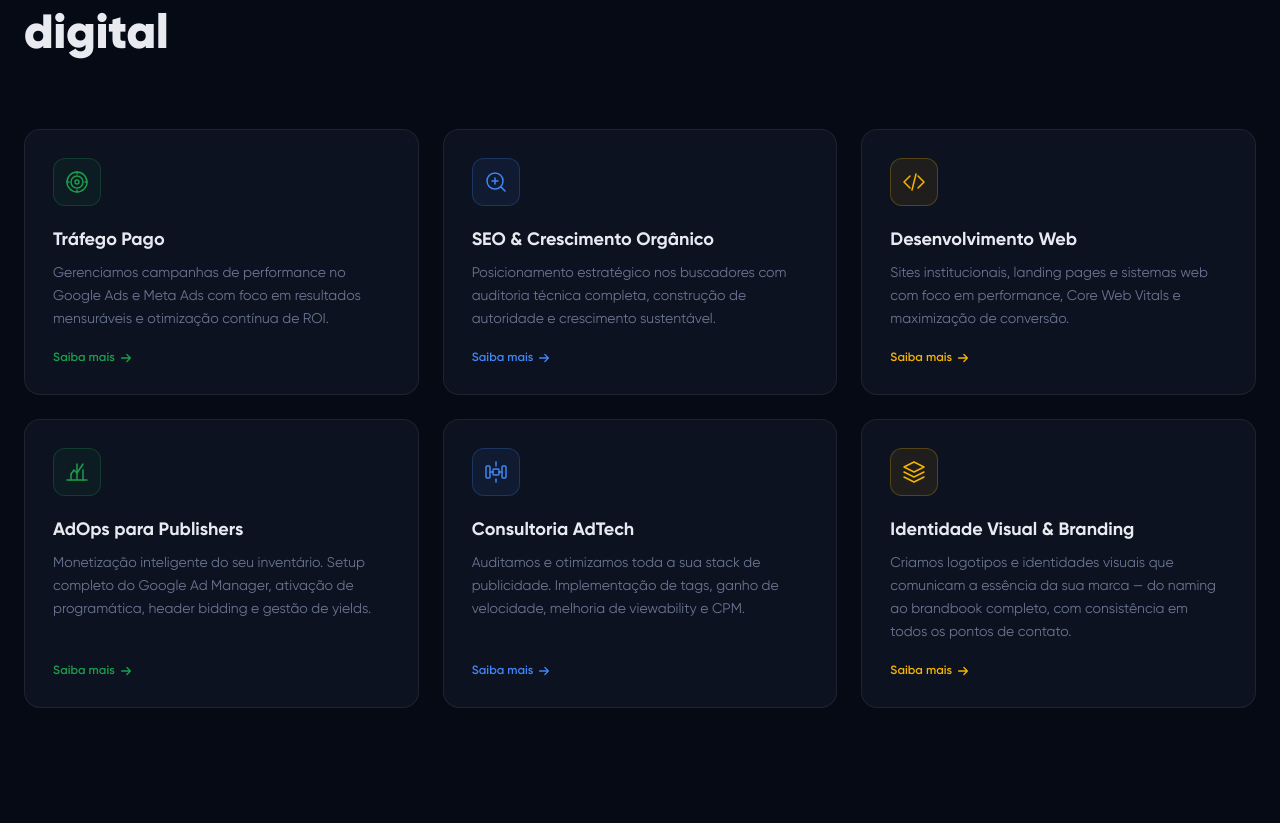
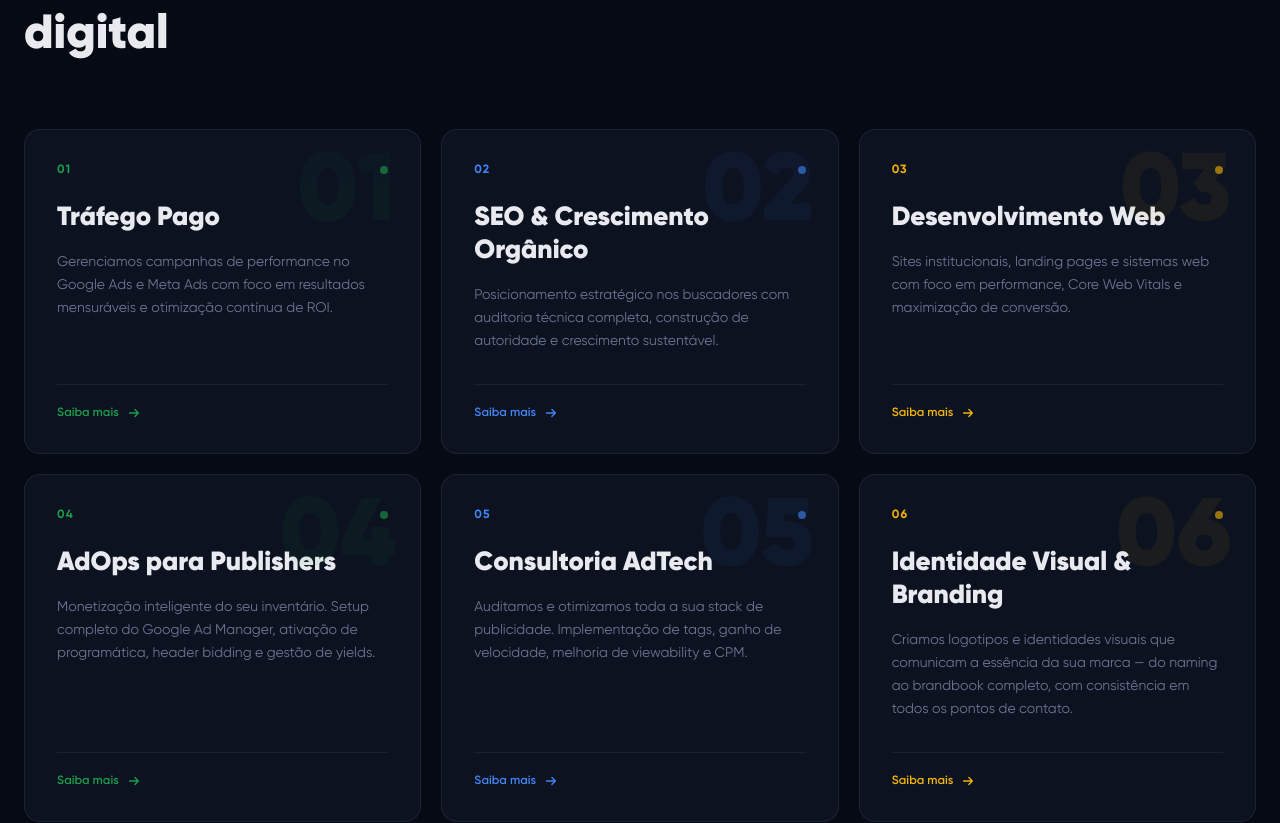
Before and after one commit to luciano2000/adtec, a Next.js app: page / in a window 1280 px wide. Shown: the part 1085-1908 px from the top of the page. Built offline with nearby package versions, Linux system fonts and the light colour scheme.

Commit message:
design: cards de serviços redesenhados com tipografia dominante e numeração
Co-Authored-By: Claude Sonnet 4.6 <noreply@anthropic.com>

```diff
--- a/components/sections/Services.tsx
+++ b/components/sections/Services.tsx
@@ -4,57 +4,15 @@ import { motion } from 'framer-motion';
 import { useLanguage } from '@/components/ui/LanguageProvider';
 import { t } from '@/lib/translations';
 
-const icons: Record<string, React.ReactNode> = {
-  target: (
-    <svg width="24" height="24" viewBox="0 0 24 24" fill="none" stroke="currentColor" strokeWidth="1.5" strokeLinecap="round" strokeLinejoin="round">
-      <circle cx="12" cy="12" r="10" /><circle cx="12" cy="12" r="6" /><circle cx="12" cy="12" r="2" />
-      <path d="M12 2v2M12 20v2M2 12h2M20 12h2" />
-    </svg>
-  ),
-  seo: (
-    <svg width="24" height="24" viewBox="0 0 24 24" fill="none" stroke="currentColor" strokeWidth="1.5" strokeLinecap="round" strokeLinejoin="round">
-      <circle cx="11" cy="11" r="8" />
-      <path d="m21 21-4.35-4.35M8 11h6M11 8v6" />
-    </svg>
-  ),
-  code: (
-    <svg width="24" height="24" viewBox="0 0 24 24" fill="none" stroke="currentColor" strokeWidth="1.5" strokeLinecap="round" strokeLinejoin="round">
-      <polyline points="16 18 22 12 16 6" /><polyline points="8 6 2 12 8 18" />
-      <line x1="14" y1="4" x2="10" y2="20" />
-    </svg>
-  ),
-  chart: (
-    <svg width="24" height="24" viewBox="0 0 24 24" fill="none" stroke="currentColor" strokeWidth="1.5" strokeLinecap="round" strokeLinejoin="round">
-      <line x1="18" y1="20" x2="18" y2="10" /><line x1="12" y1="20" x2="12" y2="4" />
-      <line x1="6" y1="20" x2="6" y2="14" />
-      <path d="M2 20h20M6 14l3-4 3 3 6-9" />
-    </svg>
-  ),
-  circuit: (
-    <svg width="24" height="24" viewBox="0 0 24 24" fill="none" stroke="currentColor" strokeWidth="1.5" strokeLinecap="round" strokeLinejoin="round">
-      <rect x="2" y="6" width="4" height="12" rx="1" /><rect x="18" y="6" width="4" height="12" rx="1" />
-      <rect x="9" y="9" width="6" height="6" rx="1" />
-      <path d="M6 12h3M15 12h3M12 6V2M12 22v-3" />
-    </svg>
-  ),
-  branding: (
-    <svg width="24" height="24" viewBox="0 0 24 24" fill="none" stroke="currentColor" strokeWidth="1.5" strokeLinecap="round" strokeLinejoin="round">
-      <path d="M12 2L2 7l10 5 10-5-10-5z" />
-      <path d="M2 17l10 5 10-5" />
-      <path d="M2 12l10 5 10-5" />
-    </svg>
-  ),
-};
-
 const colorMap: Record<string, { accent: string; bg: string; border: string }> = {
-  green: { accent: '#1b9e4b', bg: 'rgba(27,158,75,0.08)',   border: 'rgba(27,158,75,0.25)'   },
-  blue:  { accent: '#4285f4', bg: 'rgba(66,133,244,0.08)',  border: 'rgba(66,133,244,0.25)'  },
-  gold:  { accent: '#f4b400', bg: 'rgba(244,180,0,0.08)',   border: 'rgba(244,180,0,0.25)'   },
+  green: { accent: '#1b9e4b', bg: 'rgba(27,158,75,0.06)',   border: 'rgba(27,158,75,0.2)'   },
+  blue:  { accent: '#4285f4', bg: 'rgba(66,133,244,0.06)',  border: 'rgba(66,133,244,0.2)'  },
+  gold:  { accent: '#f4b400', bg: 'rgba(244,180,0,0.06)',   border: 'rgba(244,180,0,0.2)'   },
 };
 
 const containerVariants = {
   hidden: {},
-  show: { transition: { staggerChildren: 0.1 } },
+  show: { transition: { staggerChildren: 0.08 } },
 };
 
 const cardVariants = {
@@ -73,6 +31,7 @@ export function Services() {
       />
 
       <div className="max-w-7xl mx-auto px-6">
+        {/* Heading */}
         <motion.div
           initial={{ opacity: 0, y: 30 }}
           whileInView={{ opacity: 1, y: 0 }}
@@ -91,44 +50,68 @@ export function Services() {
           </h2>
         </motion.div>
 
+        {/* Cards */}
         <motion.div
           variants={containerVariants}
           initial="hidden"
           whileInView="show"
           viewport={{ once: true, margin: '-60px' }}
-          className="grid grid-cols-1 md:grid-cols-2 lg:grid-cols-3 gap-6"
+          className="grid grid-cols-1 md:grid-cols-2 lg:grid-cols-3 gap-5"
         >
-          {t.services.list.map((service) => {
+          {t.services.list.map((service, i) => {
             const colors = colorMap[service.color];
+            const num = String(i + 1).padStart(2, '0');
             return (
               <motion.a
                 key={service.id}
                 href="#contato"
                 variants={cardVariants}
-                whileHover={{
-                  y: -6,
-                  boxShadow: `0 24px 60px ${colors.bg}`,
-                  borderColor: colors.border,
-                  background: '#111827',
-                }}
+                whileHover={{ y: -6, borderColor: colors.border }}
                 transition={{ duration: 0.2, ease: [0.16, 1, 0.3, 1] }}
-                className="group flex flex-col gap-5 p-7 rounded-2xl border"
+                className="group relative flex flex-col justify-between p-8 rounded-2xl border overflow-hidden"
                 style={{
                   background: '#0c1220',
                   borderColor: 'rgba(255,255,255,0.07)',
+                  minHeight: 260,
                   textDecoration: 'none',
-                  display: 'flex',
                 }}
               >
-                <div
-                  className="w-12 h-12 flex items-center justify-center rounded-xl flex-shrink-0"
-                  style={{ background: colors.bg, color: colors.accent, border: `1px solid ${colors.border}` }}
+                {/* Number — background decoration */}
+                <span
+                  className="absolute top-4 right-6 font-black select-none pointer-events-none leading-none"
+                  style={{
+                    fontSize: '6rem',
+                    color: colors.accent,
+                    opacity: 0.06,
+                    lineHeight: 1,
+                  }}
                 >
-                  {icons[service.icon]}
+                  {num}
+                </span>
+
+                {/* Top: number badge + accent dot */}
+                <div className="flex items-center justify-between mb-6">
+                  <span
+                    className="text-xs font-bold tracking-widest uppercase"
+                    style={{ color: colors.accent }}
+                  >
+                    {num}
+                  </span>
+                  <span
+                    className="w-2 h-2 rounded-full"
+                    style={{ background: colors.accent, opacity: 0.6 }}
+                  />
                 </div>
 
-                <div className="flex flex-col gap-2 flex-1">
-                  <h3 className="text-lg font-bold" style={{ color: '#e8eaf0' }}>
+                {/* Title — large and dominant */}
+                <div className="flex-1">
+                  <h3
+                    className="font-black leading-tight mb-4"
+                    style={{
+                      color: '#e8eaf0',
+                      fontSize: 'clamp(1.35rem, 2.5vw, 1.65rem)',
+                    }}
+                  >
                     {lang === 'pt' ? service.titlePt : service.titleEn}
                   </h3>
                   <p className="text-sm leading-relaxed" style={{ color: '#6b7590' }}>
@@ -136,7 +119,14 @@ export function Services() {
                   </p>
                 </div>
 
-                <div className="flex items-center gap-1 text-xs font-semibold" style={{ color: colors.accent }}>
+                {/* Bottom CTA */}
+                <div
+                  className="flex items-center gap-2 mt-8 pt-5 border-t text-xs font-semibold transition-all"
+                  style={{
+                    borderColor: 'rgba(255,255,255,0.06)',
+                    color: colors.accent,
+                  }}
+                >
                   {lang === 'pt' ? 'Saiba mais' : 'Learn more'}
                   <svg
                     width="14" height="14" viewBox="0 0 16 16" fill="none"
```
